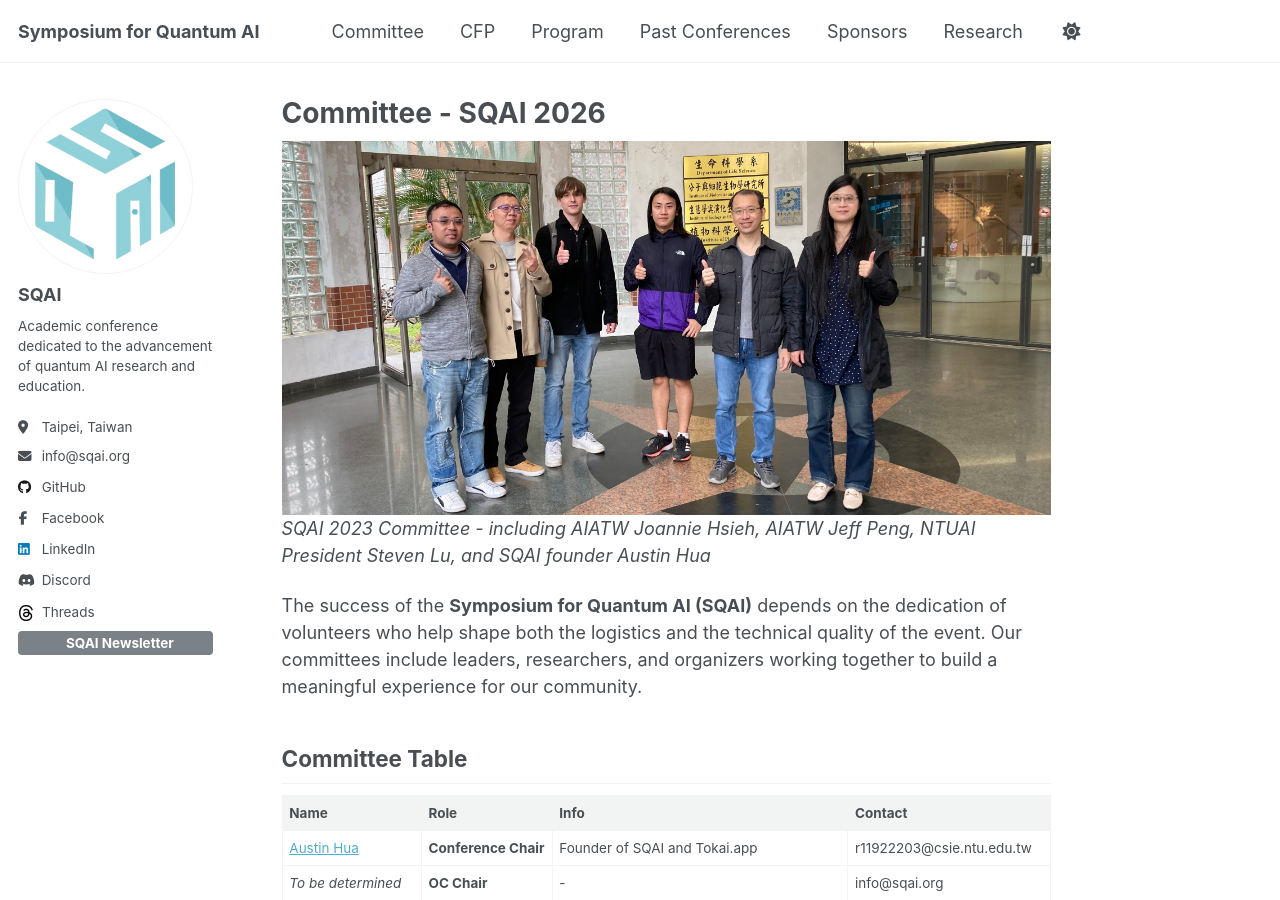
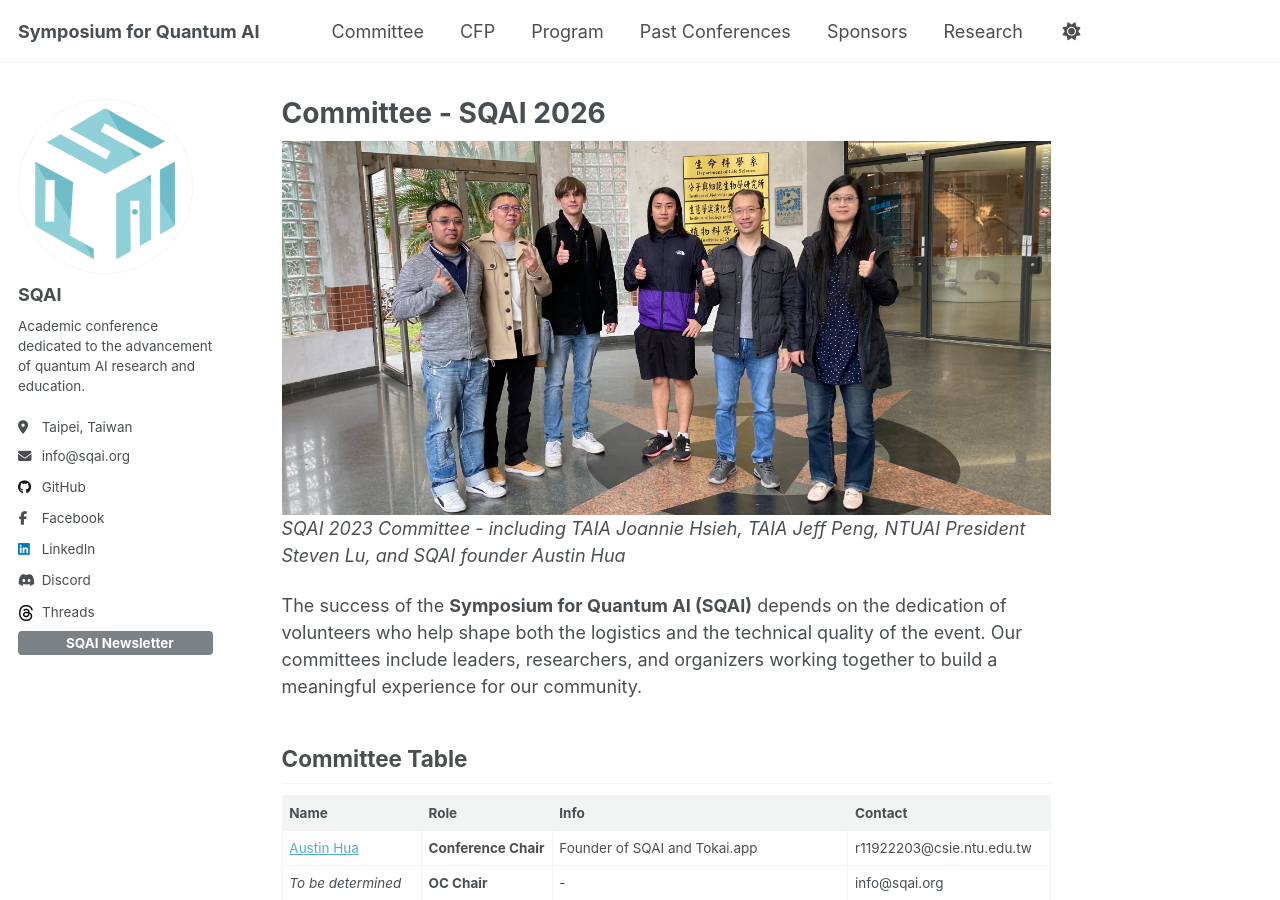
Before and after one commit to danielqnow/QuantumIntelligenceSociety.github.io, a Jekyll site: the page built from _pages/committee.md, in a window 1280 px wide and 900 px high. Built offline with Jekyll 4.4.1, drawn with Linux system fonts in a browser that asks for light colours; comment, search, counter and statistics services are not loaded.

Commit message:
Embarrassing edit

```diff
--- a/_pages/committee.md
+++ b/_pages/committee.md
@@ -5,7 +5,7 @@ author_profile: true
 ---
 
 ![SQAI 2023 Committee](/images/sqaicommittee.jpg)
-*SQAI 2023 Committee - including AIATW Joannie Hsieh, AIATW Jeff Peng, NTUAI President Steven Lu, and SQAI founder Austin Hua*
+*SQAI 2023 Committee - including TAIA Joannie Hsieh, TAIA Jeff Peng, NTUAI President Steven Lu, and SQAI founder Austin Hua*
 
 The success of the **Symposium for Quantum AI (SQAI)** depends on the dedication of volunteers who help shape both the logistics and the technical quality of the event. Our committees include leaders, researchers, and organizers working together to build a meaningful experience for our community.
 
```
